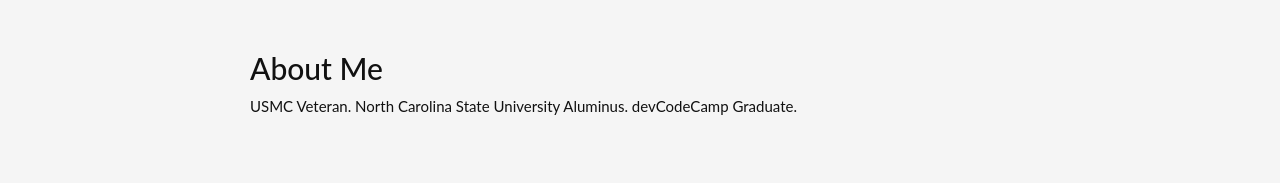
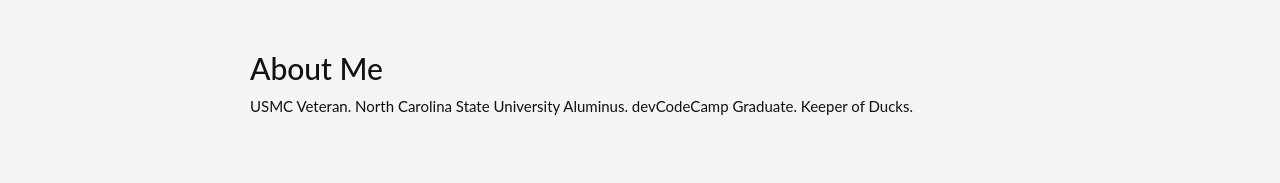
Before and after one commit to kingbsolomon/index.html, a plain HTML site: page index.html in a window 1280 px wide. Shown: the part 2065-2248 px from the top of the page. Drawn offline with nearby package versions, Linux system fonts and the light colour scheme.

Commit message:
updated description

```diff
--- a/index.html
+++ b/index.html
@@ -37,7 +37,7 @@
 
         <div class="box">
             <h2>About Me</h2>
-            <p>USMC Veteran. North Carolina State University Aluminus. devCodeCamp Graduate.</p>
+            <p>USMC Veteran. North Carolina State University Aluminus. devCodeCamp Graduate. Keeper of Ducks.</p>
         </div>
 
        <div class="images image3">
```
